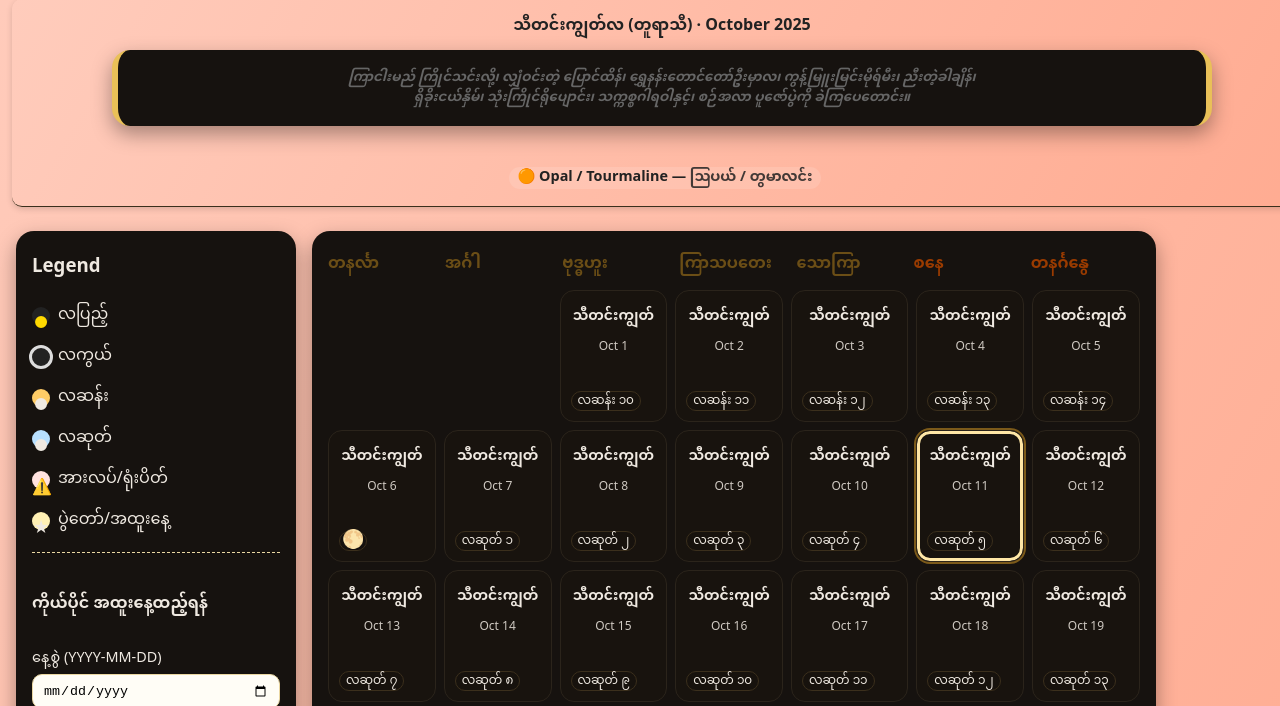
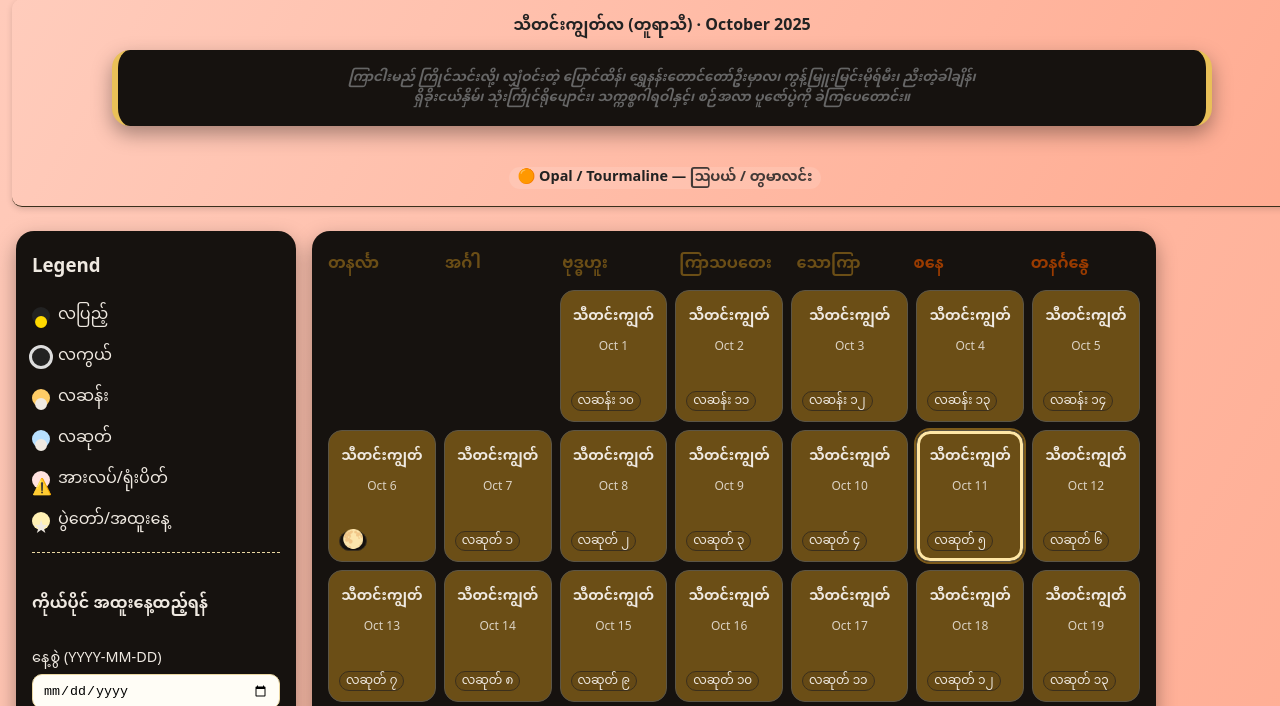
Before and after one commit to Minmaung0307/calendar-mm, a plain HTML site: page public/index.html in a window 1280 px wide. Both pictures are taken after a click on the button "☾ Dark". Shown: the part 94-800 px from the top of the page. Drawn offline with Linux system fonts and the light colour scheme.

Commit message:
added border color

```diff
--- a/public/style.css
+++ b/public/style.css
@@ -383,8 +383,8 @@ body {
   border-bottom-color: #3b2f1c;
 }
 .dark .day {
-  background: #18130e;
-  border-color: #2b241b;
+  background: #6b4e16;
+  /* border-color: #2b241b; */
 }
 .dark .day:hover {
   background: #201a14;
@@ -402,6 +402,7 @@ body {
 
 /* Uniform day cell height to avoid bouncy grids across months */
 .day {
+  border: 1px solid #5c5545;
   height: 132px;
   min-height: 132px;
 }
```
